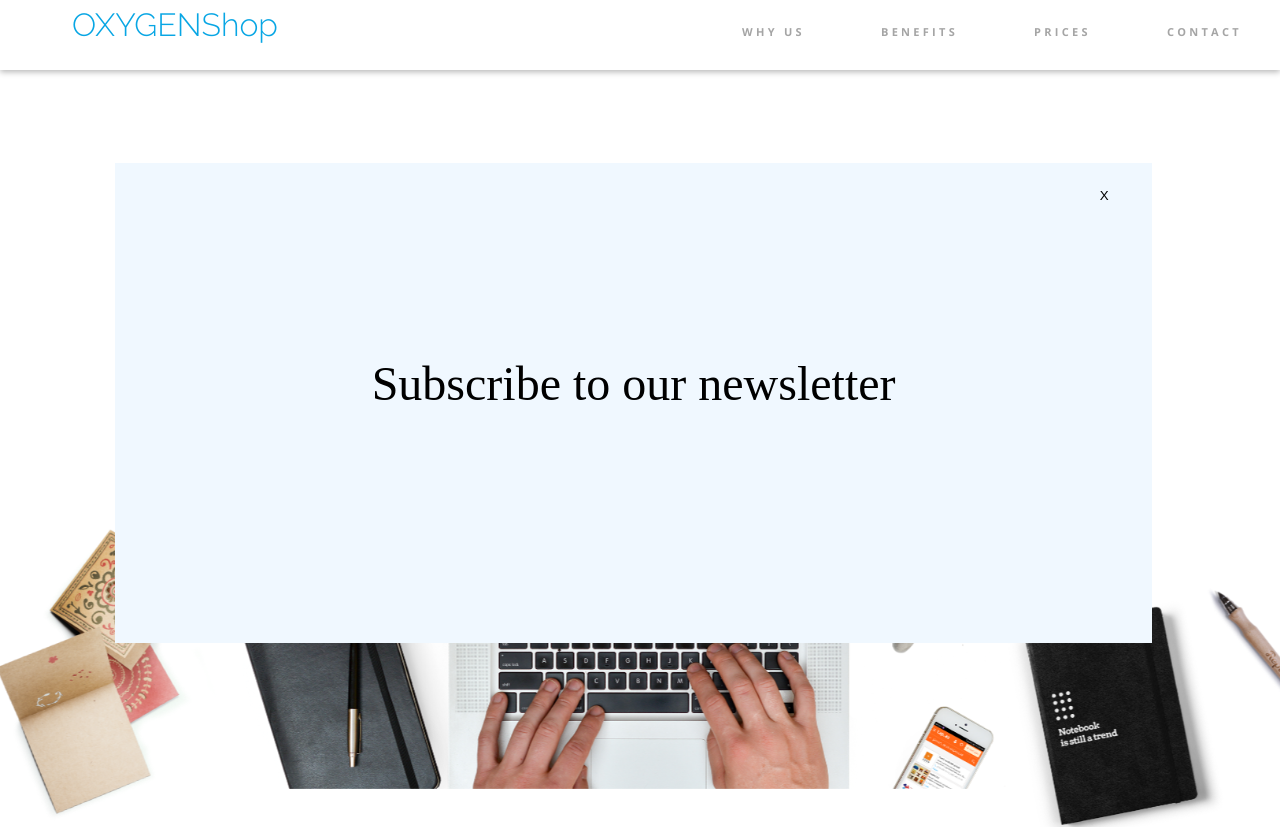
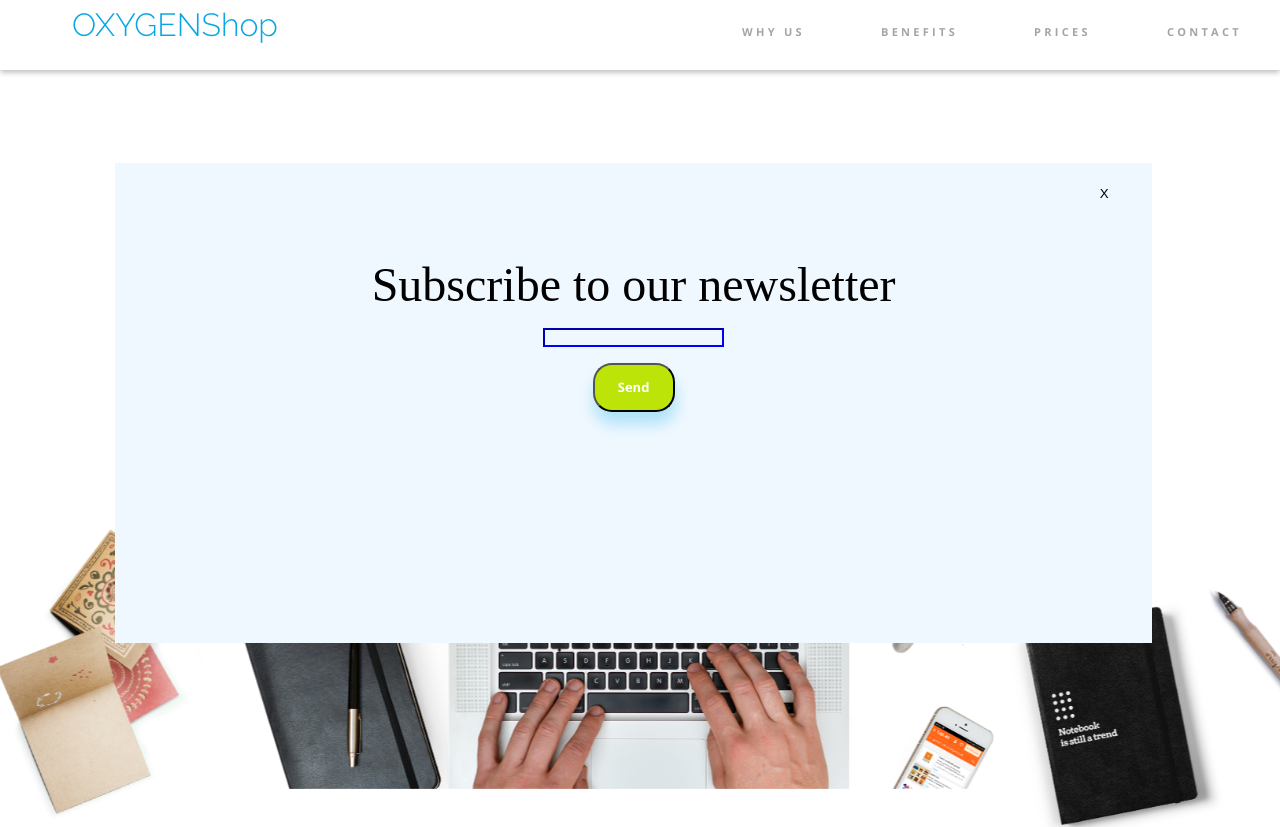
Before and after one commit to demilv/OxygenProyecto1, a website: page index.html in a window 1280 px wide. Shown: the top 827 px of the page. Drawn offline with nearby package versions, Linux system fonts and the light colour scheme.

Commit message:
Un par de cambios ultimos

```diff
--- a/css/styles/popUp.scss
+++ b/css/styles/popUp.scss
@@ -10,15 +10,46 @@
 
     &__inner{
         text-align: center;
+        display: flex;
+        flex-direction: column;
+        align-items: center;
         width:100%;
         height:100%;
         padding: 2% 2%;
         margin-left: 10%;
         margin-top: 20%;
         background-color: aliceblue;
+        padding-bottom: 25rem;
         &__text{
-            margin-top: 9.5rem;
+            margin-top: 3.5rem;
             font-size: 3rem;
+        }
+
+        &__input{
+            margin-top: 1rem;
+            background-color: transparent;
+            border-color: blue;
+            margin-bottom: 1rem;
+        }
+
+        &__submit{
+            width:5.125rem;
+            height:3.063rem;
+            display:block;
+            box-shadow: 1px 12px 15px 0px #07ACE64A;
+            background-color: #bce408;
+            border-radius: 1.188rem;
+            font-family: "Open Sans";
+            font-size: 0.813rem;
+            font-weight: 700;
+            line-height: 1.106rem;
+            color:#FFFFFF;
+        }
+        &__submit:hover{
+            box-shadow: 5px 10px 27px 0px #07ACE64A;
+            transform:scale(1.15);
+            color:red;
+            border-color: aquamarine;
         }
     }
 }
@@ -33,3 +64,10 @@
     border: none;
     margin-left: 95%;
 }
+
+#popUpForm{
+    text-align: center;
+    display: flex;
+    flex-direction: column;
+    align-items: center;
+}
--- a/index.html
+++ b/index.html
@@ -23,6 +23,10 @@
         <div class="popIn__inner">
             <button id="closePop">X</button>
             <p class="popIn__inner__text">Subscribe to our newsletter</p>
+            <form id="popUpForm">
+                <input type="text" id="emailPopUp" name="email" class="popIn__inner__input">
+                <button type="submit" class="popIn__inner__submit" onclick="onSubmitPopUp()">Send</button>
+            </form>
         </div>
     </div>
     <header class="navApp">
--- a/js/7_modal.js
+++ b/js/7_modal.js
@@ -1,7 +1,11 @@
 let openW = document.getElementById("popContainer")
-let noEntry = localStorage.getItem("noEntry") === "true";   //controlar entrada en Show()
-//let noEntry = false
+//let noEntry = localStorage.getItem("noEntry") === "true";   //controlar entrada en Show()
+let noEntry = false
 let shown = false // controlar entrada en getRid()
+let height = document.documentElement.scrollHeight - document.documentElement.clientHeight;
+
+let valueEmail2 = document.getElementById("emailPopUp")
+let emailCorrect2 = false
 
 function Show(){
     if (noEntry === false){
@@ -13,6 +17,8 @@ function Show(){
 }
 
 function popupScroll(){
+    let scrollTotal = document.documentElement.scrollTop;
+    userScrolled = (scrollTotal / height) * 100;
     userScrolled > 25 ? (Show(),  window.removeEventListener('scroll', popupScroll)) : null
 }
 
@@ -25,6 +31,12 @@ function getRidPopUp(){
 }
 
 window.addEventListener('scroll', popupScroll)
+window.addEventListener('keydown', function(event) {
+    console.log("ey")
+    if (event.key === 'Escape' || event.keyCode === 27) {
+        getRidPopUp();
+    }
+});
 
 document.addEventListener("DOMContentLoaded", () => {
     setTimeout(function() {
@@ -41,3 +53,39 @@ document.body.addEventListener("click", function(event) {
         getRidPopUp();
     }
 });
+
+valueEmail2.addEventListener("focusout", (e) => {
+    let regEmail =/^[-\w.%+]{1,64}@(?:[A-Z0-9-]{1,63}\.){1,125}[A-Z]{2,63}$/i.test(e.target.value);
+    if (!regEmail){
+        valueEmail2.classList.add("error")
+        emailCorrect2 = false
+    }else{
+        valueEmail2.classList.remove("error")
+        emailCorrect2 = true
+    }
+})
+
+function onSubmitPopUp(){
+    event.preventDefault();
+    let upload = false
+    if (emailCorrect2 === true){
+        upload = true
+    }
+    if (upload === true){
+        console.log("correcto")
+        fetch('https://jsonplaceholder.typicode.com/posts', {
+        method: 'POST',
+        body: JSON.stringify({
+            email: valueEmail2.value,
+        }),
+        headers: {
+            'Content-type': 'application/json; charset=UTF-8',
+        },
+        })
+        .then((response) => response.json())
+        .then((json) => console.log(json));
+        valueEmail2.value = '';
+    }else{
+        console.log("Algún campo todavía no es correcto")
+    }
+}
```
Also changed, not shown: css/main.css, 1 other file.
